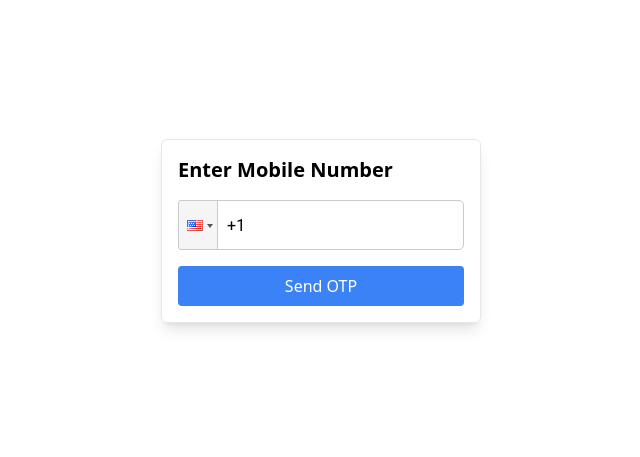
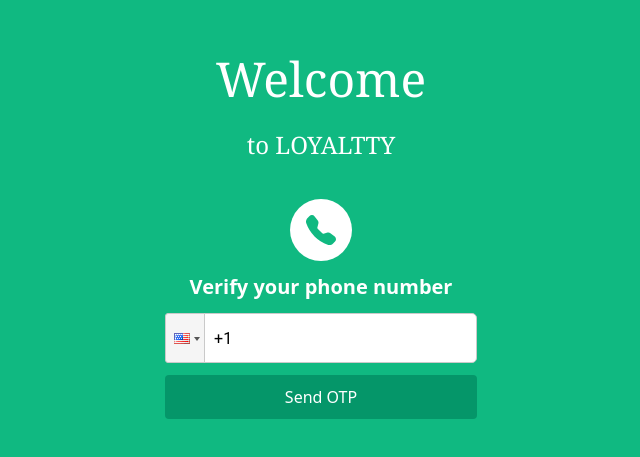
Before and after one commit to ParthaSahoo7/QR_flow, a React (Create React App) app: page / in a window 1280 px wide. Shown: the part 169-626 px from the top of the page, without its empty margins (319-959 px from the left). Built offline with nearby package versions, Linux system fonts and the light colour scheme.

Commit message:
second commit

```diff
--- a/src/api/retailerAPI.js
+++ b/src/api/retailerAPI.js
@@ -7,7 +7,7 @@
     const response = await axios.post(`${BASE_URL}/send-register-otp`, {
       qr_id:qrid,
       phone_number: mobile,
-      country_code: countryCode,
+      phone_country_code: countryCode,
     });
     return response.data;
   } catch (error) {
--- a/src/components/MobileInput.js
+++ b/src/components/MobileInput.js
@@ -1,15 +1,16 @@
-import React, { useState ,useEffect} from 'react';
-import { useLocation } from 'react-router-dom';
-import PhoneInput from 'react-phone-input-2';
-import 'react-phone-input-2/lib/style.css';
-import { sendRegisterOTP } from '../api/retailerAPI';
-import { toast } from 'react-hot-toast';
-import { CgSpinner } from 'react-icons/cg';
+import React, { useState, useEffect } from "react";
+import { BsFillShieldLockFill, BsTelephoneFill } from "react-icons/bs";
+import { useLocation } from "react-router-dom";
+import PhoneInput from "react-phone-input-2";
+import "react-phone-input-2/lib/style.css";
+import { sendRegisterOTP } from "../api/retailerAPI";
+import { toast } from "react-hot-toast";
+import { CgSpinner } from "react-icons/cg";
 
 const MobileInput = ({ onOTPRequest }) => {
-  const [phone, setPhone] = useState('');
+  const [phone, setPhone] = useState("");
   const [loading, setLoading] = useState(false);
-  const [qrId, setQrId] = useState('');
+  const [qrId, setQrId] = useState("");
 
   // // Extract qr_id from the URL
   // const location = useLocation();
@@ -24,62 +25,83 @@
   //   }
   // }, [location]);
 
-
   const handleSendOTP = async () => {
     if (!phone || phone.length < 10) {
-      toast.error('Please enter a valid phone number.');
+      toast.error("Please enter a valid phone number.");
       return;
     }
-
-
 
     // // Extract the country code
     // const countryCode = `+${phone.split(' ')[0]}`;
     // const mobileNumber = phone.replace(countryCode, '').trim();
 
+    const match = phone.trim().match(/^(\d+)\s+(.+)$/);
+
+
+      const countryCode = match[1]; // First capture group: Country code
+      const mobileNumber = match[2].replace(/[\s()]/g, ""); // Remove spaces, '(' and ')' from the mobile number
+
+
+
+
     // Extract the country code and mobile number
-    const splitIndex = phone.search(/\d/);
-    const countryCode = `+${phone.slice(0, splitIndex).replace(/[^0-9]/g, '')}`;
-    const mobileNumber = phone.slice(splitIndex).replace(/\s/g, '');
+    // const splitIndex = phone.search(/\d/);
+    // const countryCode = `+${phone.slice(0, splitIndex).replace(/[^0-9]/g, "")}`;
+    // const mobileNumber = phone.slice(splitIndex).replace(/\s/g, "");
 
     if (!countryCode || !mobileNumber) {
-      toast.error('Invalid phone number format.');
+      toast.error("Invalid phone number format.");
       return;
     }
 
     setLoading(true);
 
     try {
-      await sendRegisterOTP(mobileNumber, countryCode,qrId);
-      toast.success('OTP sent successfully!');
-      onOTPRequest(mobileNumber, countryCode,qrId); // Proceed to OTP input page
+      await sendRegisterOTP(mobileNumber, countryCode, qrId);
+      toast.success("OTP sent successfully!");
+      onOTPRequest(mobileNumber, countryCode, qrId); // Proceed to OTP input page
     } catch (error) {
-      toast.error(error.message || 'Failed to send OTP.');
+      toast.error(error.message || "Failed to send OTP.");
     } finally {
       setLoading(false);
     }
   };
 
   return (
-    <div className="flex flex-col items-center justify-center h-screen">
-      <div className="w-80 p-4 border rounded-md shadow-lg">
-        <h2 className="text-xl font-semibold mb-4">Enter Mobile Number</h2>
+    <section className="bg-emerald-500 flex items-center justify-center h-screen">
+      <div className="w-80 flex flex-col gap-3 rounded-lg p-1">
+        <h1 className="text-center leading-normal text-white  font-serif text-5xl ">
+          Welcome
+        </h1>
+        <h4 className="text-center leading-normal text-white font-serif text-2xl  mb-6">
+          to LOYALTTY
+        </h4>
+        <>
+          <div className="bg-white text-emerald-500 w-fit mx-auto p-4 rounded-full">
+            <BsTelephoneFill size={30} />
+          </div>
+          <label
+            htmlFor=""
+            className="font-bold text-xl text-white text-center"
+          >
+            Verify your phone number
+          </label>
           <PhoneInput
-          country={'us'}
+            country={"us"}
             value={phone}
             onChange={(value) => setPhone(value)}
-
           />
           <button
             onClick={handleSendOTP}
-          className="w-full bg-blue-500 text-white py-2 rounded mt-4 flex items-center justify-center"
+            className="bg-emerald-600 w-full flex gap-1 items-center justify-center py-2.5 text-white rounded"
             disabled={loading}
           >
             {loading ? <CgSpinner className="animate-spin mr-2" /> : null}
-          {loading ? 'Sending...' : 'Send OTP'}
+            {loading ? "Sending..." : "Send OTP"}
           </button>
+        </>
       </div>
-    </div>
+    </section>
   );
 };
 
```
Lines whose indentation alone changed are shown as unchanged.
